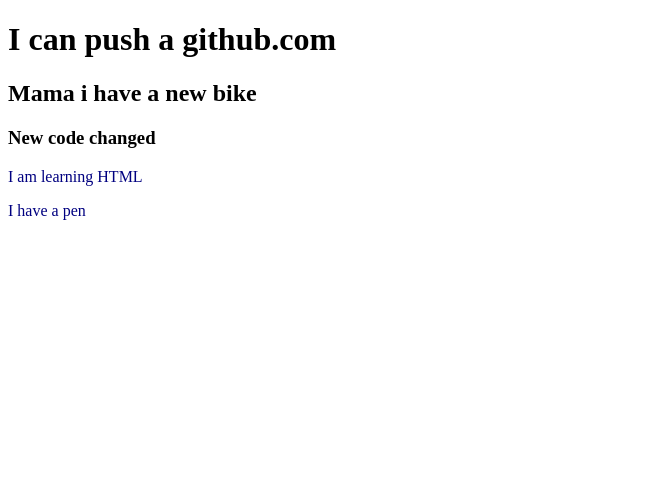
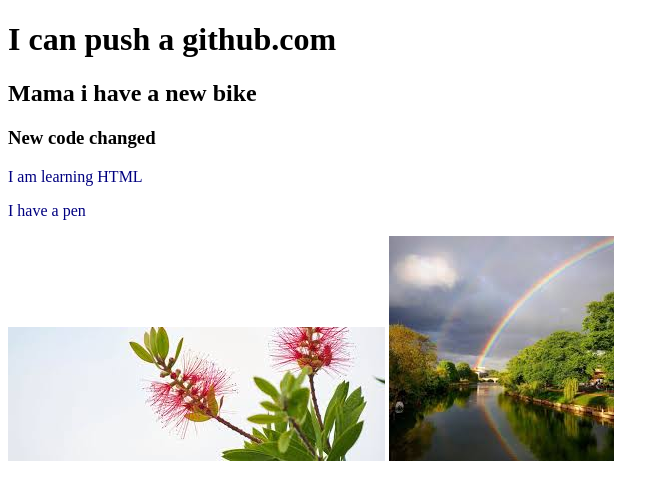
Before and after one commit to raihankabir02/work-now-repo, a plain HTML site: page index.html in a window 1280 px wide. Shown: the whole page, without its empty margins (0-669 px from the left). Drawn offline with Linux system fonts and the light colour scheme.

Commit message:
image added

```diff
--- a/index.html
+++ b/index.html
@@ -13,5 +13,7 @@
     <h3>New code changed</h3>
     <p>I am learning HTML</p>
     <p>I have a pen</p>
+    <img src="flower.jpg" alt="">
+    <img src="image.jpg" alt="">
 </body>
 </html>
```
Also changed, not shown: flower.jpg (added), image.jpg (added).
